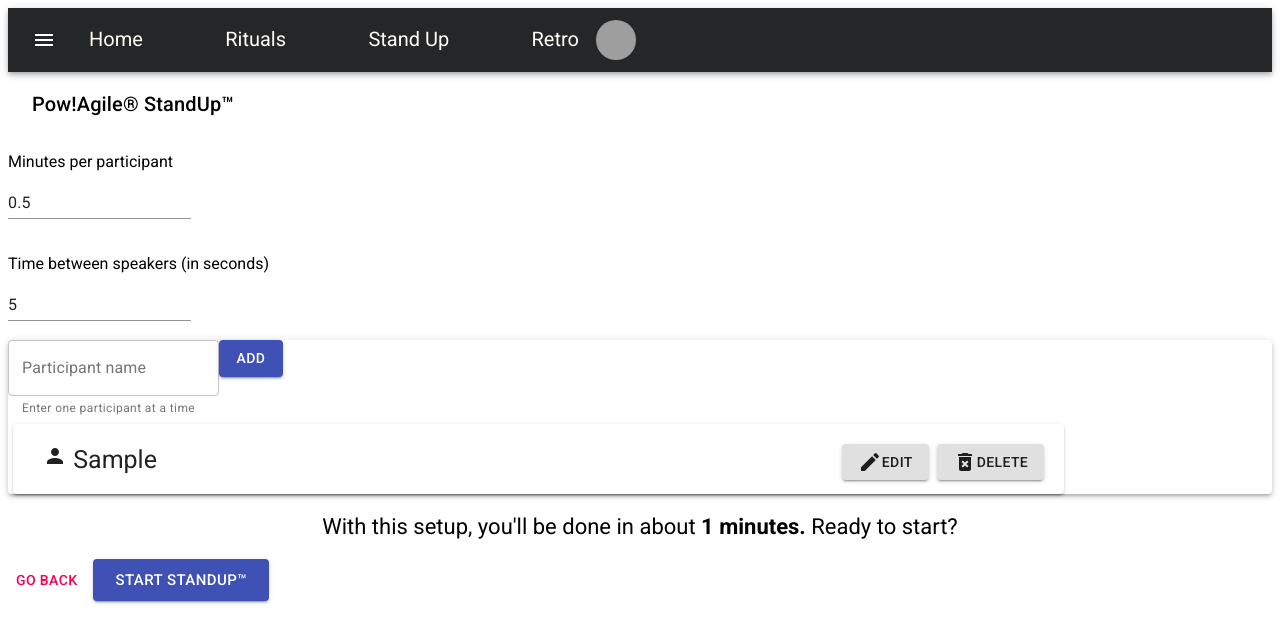
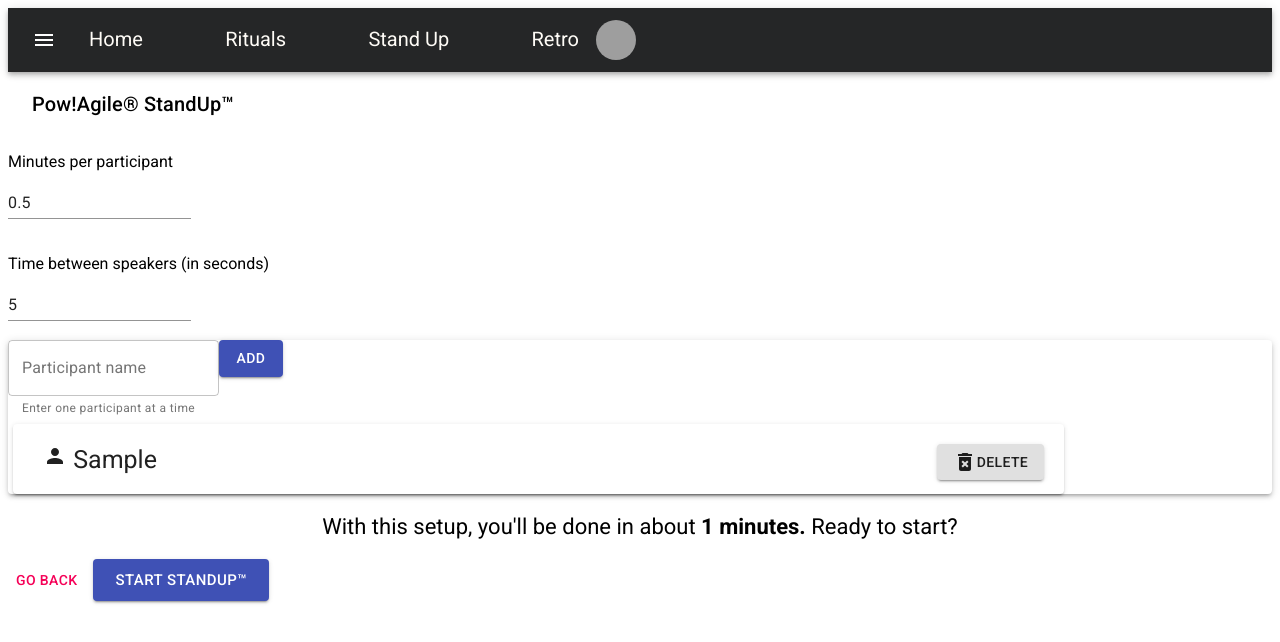
Before and after one commit to atTommy98/powagile_front_end, a React (Create React App) app: page /rituals/standup in a window 1280 px wide. Both pictures are taken after typing "Sample" into the empty fields and a click on the button "ADD". Shown: the top 642 px of the page. Built offline with nearby package versions, Linux system fonts and the light colour scheme; grey boxes are pictures that could not be loaded.

Commit message:
fixed delete function bug on participant buttons

```diff
--- a/src/components/MeetingParticipants/ParticipantCard/ParticipantCard.js
+++ b/src/components/MeetingParticipants/ParticipantCard/ParticipantCard.js
@@ -2,12 +2,9 @@
 import Paper from "@material-ui/core/Paper";
 import Button from "@material-ui/core/Button";
 import DeleteForeverIcon from "@material-ui/icons/DeleteForever";
-import EditIcon from "@material-ui/icons/Edit";
-import { Input } from "@material-ui/core";
-import CheckIcon from "@material-ui/icons/Check";
 import PersonIcon from "@material-ui/icons/Person";
 
-// FIXME: Edit, and Delete functions not working
+// FIXME: Delete function not working right
 
 // CSS
 import "./ParticipantCard.css";
@@ -15,24 +12,10 @@ import "./ParticipantCard.css";
 export default function ParticipantCard({
   index,
   name = "Sample Name",
-  beingEdited,
-  ToggleBeingEditedFunc,
   DeleteFunc,
-  EditNameFunc,
 }) {
   return (
     <Paper key={index} elevation={2} className="participantCard">
-      {beingEdited ? (
-        <div>
-          <Input></Input>
-          <Button
-            variant="contained"
-            onClick={(index, name) => EditNameFunc(index, name)}
-          >
-            <CheckIcon /> Confirm
-          </Button>
-        </div>
-      ) : (
       <div>
         <p className="name">
           <PersonIcon />
@@ -40,19 +23,18 @@ export default function ParticipantCard({
           {name}
         </p>
         <div className="buttons">
-            <Button
+          {/* <Button
             variant="contained"
             onClick={(index) => ToggleBeingEditedFunc(index)}
           >
             <EditIcon /> Edit
-            </Button>
+          </Button> */}
           &nbsp;&nbsp;
-            <Button variant="contained" onClick={DeleteFunc}>
+          <Button variant="contained" onClick={() => DeleteFunc(index)}>
             <DeleteForeverIcon /> Delete
           </Button>
         </div>
       </div>
-      )}
     </Paper>
   );
 }
--- a/src/pages/StandUpPage/StandUpPage.js
+++ b/src/pages/StandUpPage/StandUpPage.js
@@ -14,9 +14,10 @@ import "./StandUpPage.css";
 // Custom Componenets
 import ParticipantCard from "../../components/MeetingParticipants/ParticipantCard/ParticipantCard";
 import Randomiser from "../../components/Randomiser/randomiser.js";
-// import Timer from "../../components/Timer/Timer.js";
 
 export default function StandUpPage() {
+  const [standUpStep, setStandUpStep] = useState(1);
+
   const [minutesPerParticipant, setMinutesPerParticipant] = useState(0.5);
   const [timeBetweenSpeakers, setTimeBetweenSpeakers] = useState(5);
   const [totalMeetingTime, setTotalMeetingTime] = useState(0);
@@ -41,27 +42,13 @@ export default function StandUpPage() {
     // New state
     const newState = { ...participants };
 
-    console.log(i);
+    console.log(i.target);
 
     // Delete participant
     newState.listOfParticipants.splice(i, 1);
 
     // Set new state
     setParticipants(newState);
-  }
-
-  function EditNameFunc(i, name) {
-    // Don't edit if no index
-    // if (i === undefined) {
-    //   console.log("No index passed to EditNameFunc");
-    //   return;
-    // }
-    // // New state
-    // const newState = { ...participants };
-    // // Add paticipant to list
-    // newState.listOfParticipants[i] = name;
-    // // Set new state
-    // setParticipants(newState);
   }
 
   function ToggleBeingEditedFunc(i) {
@@ -174,10 +161,7 @@ export default function StandUpPage() {
                   <ParticipantCard
                     index={i}
                     name={obj.name}
-                    beingEdited={obj.beingEdited}
-                    EditNameFunc={EditNameFunc}
                     DeleteFunc={DeleteFunc}
-                    ToggleBeingEditedFunc={ToggleBeingEditedFunc}
                   />
                 ))
               : null}
```
Also changed, not shown: 2 other files (tests, documents, lock files or other folders). Lines whose indentation alone changed are shown as unchanged.
